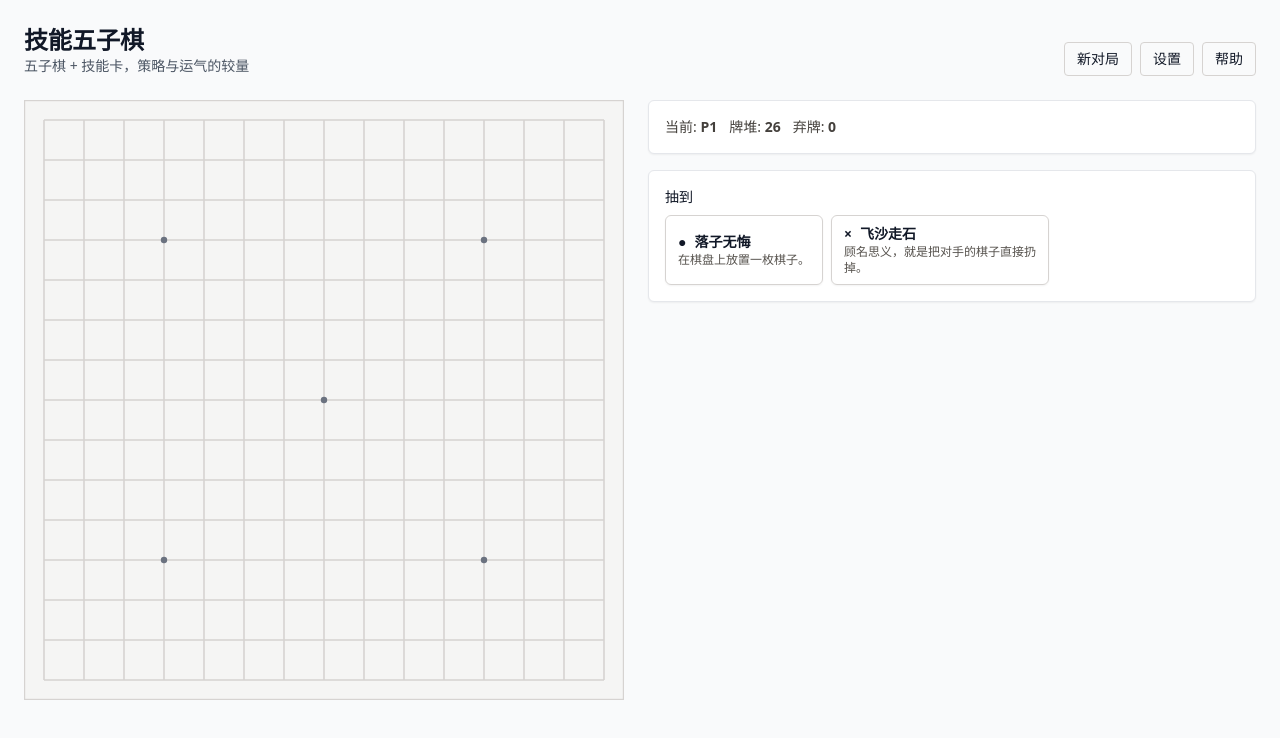
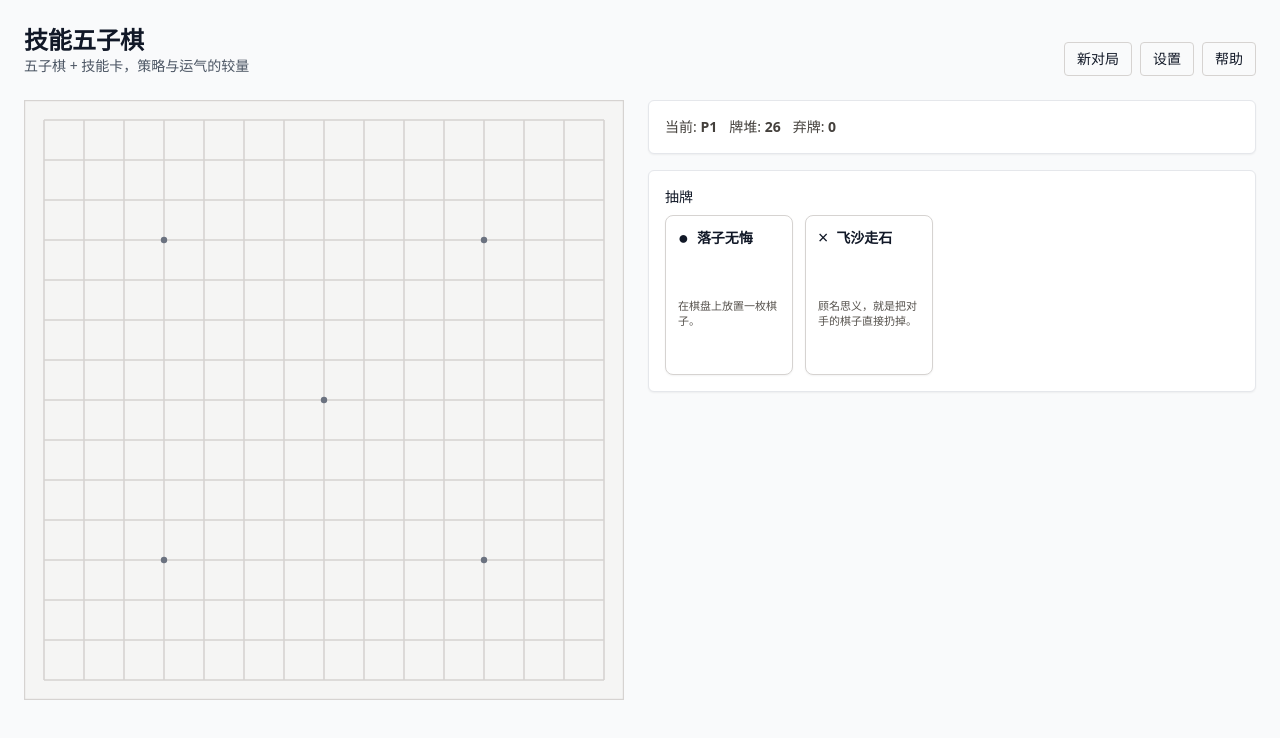
Before and after one commit to Louis-7/jineng-wuziqi, a React (Vite) app: page / in a window 1280 px wide. Shown: the top 738 px of the page. Built offline with nearby package versions, Linux system fonts and the light colour scheme.

Commit message:
feat: enhance TurnPanel component with stable key generation and improved button rendering

```diff
--- a/src/ui/components/TurnPanel.tsx
+++ b/src/ui/components/TurnPanel.tsx
@@ -1,4 +1,4 @@
-import React from 'react';
+import React, { useEffect, useState } from 'react';
 import { useTranslation } from 'react-i18next';
 import type { CardId } from '../../domain/deck';
 import type { AnyCardDefinition } from '../../domain/cards';
@@ -22,48 +22,96 @@ export function TurnPanel({
   disabled = false,
 }: TurnPanelProps) {
   const { t } = useTranslation();
-  return (
-    <div className="space-y-2">
-      <div className="text-sm font-medium">{t('panel.drawn')}</div>
-      <div className="flex gap-2">
-        {(() => {
-          // Build stable occurrence counts to ensure unique keys even for duplicate IDs
+  const [selectedKey, setSelectedKey] = useState<string | undefined>();
+
+  // Precompute frequency + entries with stable keys
+  interface Entry {
+    id: CardId;
+    key: string;
+    count: number;
+    total: number;
+  }
+  const entries: Entry[] = React.useMemo(() => {
+    const freq: Record<string, number> = {};
+    drawn.forEach((id) => {
+      freq[id] = (freq[id] ?? 0) + 1;
+    });
     const seen = new Map<string, number>();
     return drawn.map((id, i) => {
       const count = (seen.get(id) ?? 0) + 1;
       seen.set(id, count);
-            const meta = registryMeta[id] ?? { name: id, description: id };
+      const key = `${id}-${count}-${i}`; // unique per instance this turn
+      const total = freq[id] ?? 0; // freq built above guarantees presence, fallback for TS
+      return { id, key, count, total };
+    });
+  }, [drawn]);
+
+  // Keep selectedKey aligned with chosen card from above layers / AI
+  useEffect(() => {
+    if (!chosen) {
+      setSelectedKey(undefined);
+      return;
+    }
+    const chosenKeys = entries.filter((e) => e.id === chosen).map((e) => e.key);
+    if (chosenKeys.length === 0) {
+      setSelectedKey(undefined);
+      return;
+    }
+    if (!selectedKey || !chosenKeys.includes(selectedKey)) {
+      setSelectedKey(chosenKeys[0]);
+    }
+  }, [chosen, entries, selectedKey]);
+
+  return (
+    <div className="space-y-2">
+      <div className="text-sm font-medium">{t('panel.drawn')}</div>
+      <div className="flex gap-3">
+        {entries.map((e) => {
+          const meta = registryMeta[e.id] ?? { name: e.id, description: e.id };
           const isI18nKey = (s: string) => s.startsWith('card.');
           const displayName = isI18nKey(meta.name) ? t(meta.name) : meta.name;
-            const displayDesc = isI18nKey(meta.description)
-              ? t(meta.description)
-              : meta.description;
-            const isChosen = id === chosen;
-            const key = `${id}-${count}-${i}`; // includes occurrence + position for uniqueness & stability within turn
+          const displayDesc = isI18nKey(meta.description) ? t(meta.description) : meta.description;
+          const baseChosen = e.id === chosen;
+          const highlight = baseChosen && (e.total === 1 || selectedKey === e.key);
           return (
             <button
-                key={key}
+              key={e.key}
               onClick={() => {
-                  if (!disabled) onChoose(id);
+                if (disabled) return;
+                setSelectedKey(e.key);
+                onChoose(e.id);
               }}
               className={[
-                  'px-3 py-2 rounded-md border text-left shadow-sm',
-                  isChosen ? 'border-indigo-500 ring-2 ring-indigo-400' : 'border-stone-300',
-                  disabled ? 'opacity-50 cursor-not-allowed' : 'hover:bg-stone-50',
+                'relative w-32 h-40 flex flex-col justify-between rounded-lg border bg-white text-left shadow-sm transition-all duration-150',
+                'p-3 overflow-hidden',
+                highlight
+                  ? 'border-indigo-500 ring-2 ring-indigo-400 shadow-md'
+                  : 'border-stone-300 hover:border-stone-400 hover:shadow',
+                disabled ? 'opacity-50 cursor-not-allowed' : 'cursor-pointer',
               ].join(' ')}
-                aria-pressed={isChosen}
+              aria-pressed={highlight}
               disabled={disabled}
               title={displayDesc}
             >
-                <div className="text-sm font-semibold flex items-center gap-2">
-                  <span>{meta.icon ?? '🂠'}</span>
-                  <span>{displayName}</span>
+              <div className="flex items-start gap-2">
+                <span className="text-lg leading-none" aria-hidden="true">
+                  {meta.icon ?? '🂠'}
+                </span>
+                <span className="text-sm font-semibold leading-snug line-clamp-2">
+                  {displayName}
+                </span>
               </div>
-                <div className="text-xs text-stone-600 max-w-[12rem]">{displayDesc}</div>
+              <div className="mt-1 text-[11px] text-stone-600 leading-snug h-16 overflow-hidden">
+                {displayDesc}
+              </div>
+              {e.total > 1 && (
+                <span className="absolute top-1 right-1 bg-stone-200 text-[10px] rounded px-1 py-0.5 font-medium text-stone-700">
+                  {e.count}/{e.total}
+                </span>
+              )}
             </button>
           );
-          });
-        })()}
+        })}
       </div>
       {chosen && (
         <div className="text-xs text-stone-700">
--- a/src/ui/i18n.ts
+++ b/src/ui/i18n.ts
@@ -26,7 +26,7 @@ void i18n.use(initReactI18next).init({
         'status.discard': '弃牌',
         'status.freeze': '冻结',
         'status.winner': '胜者',
-        'panel.drawn': '抽到',
+        'panel.drawn': '抽牌',
         'panel.chosen': '已选',
         'panel.chosen.targetPrompt': '— 请选择棋盘目标',
         'panel.chosen.autoResolves': '— 自动结算',
```
Lines whose indentation alone changed are shown as unchanged.
